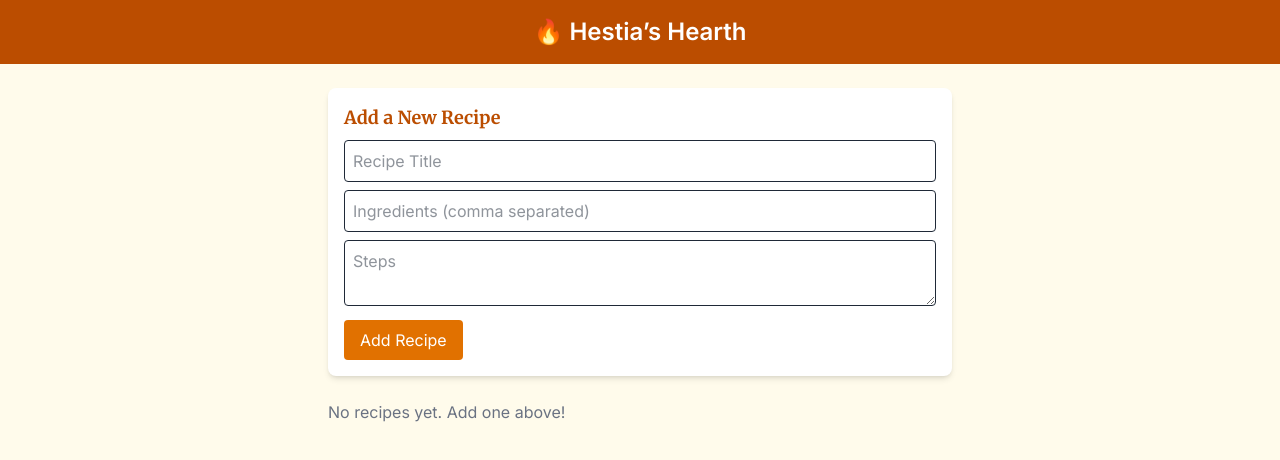
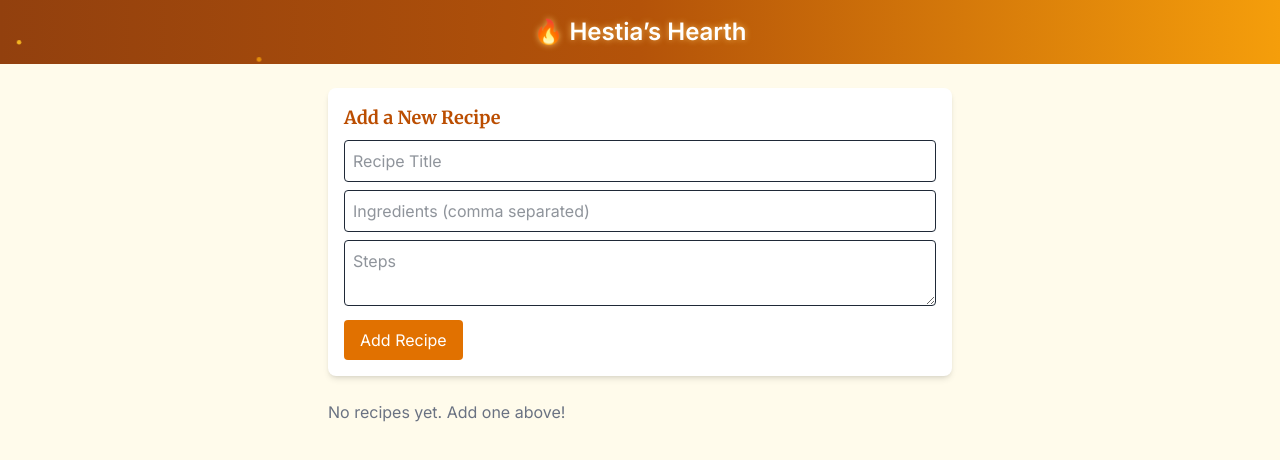
Before and after one commit to Mrls94/hestias-hearth, a React (Vite) app: page / in a window 1280 px wide. Shown: the top 460 px of the page. Built offline with nearby package versions, Linux system fonts and the light colour scheme.

Commit message:
fix: adds ember effects

```diff
--- a/src/App.css
+++ b/src/App.css
@@ -1,5 +1,5 @@
 /* App.css */
-
+@import "tailwindcss";
 /* Import Tailwind layers */
 @tailwind base;
 @tailwind components;
--- a/src/App.jsx
+++ b/src/App.jsx
@@ -1,12 +1,19 @@
 import React from "react";
 import Recipes from "./pages/Recipes";
+import './App.css'
 
 function App() {
   return (
     <div className="min-h-screen bg-amber-50">
-      <header className="bg-amber-700 text-white p-4 text-center text-2xl font-bold">
+      <header className="relative bg-amber-700 text-white p-4 text-center text-2xl font-bold overflow-hidden">
         🔥 Hestia’s Hearth
+        <div className="ember"></div>
+        <div className="ember"></div>
+        <div className="ember"></div>
+        <div className="ember"></div>
+        <div className="ember"></div>
       </header>
+
       <Recipes />
     </div>
   );
```
